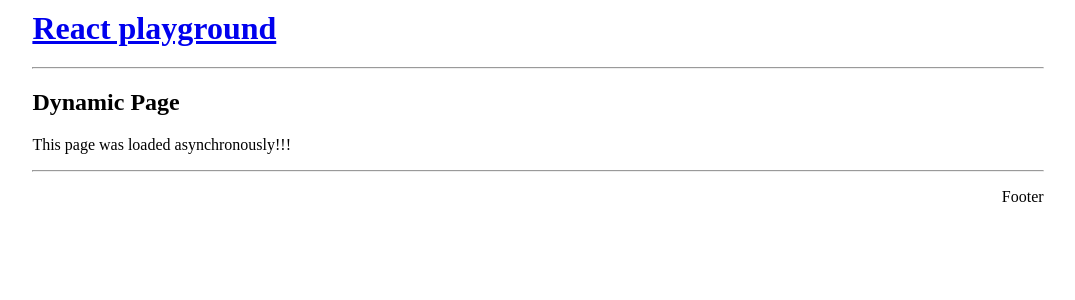
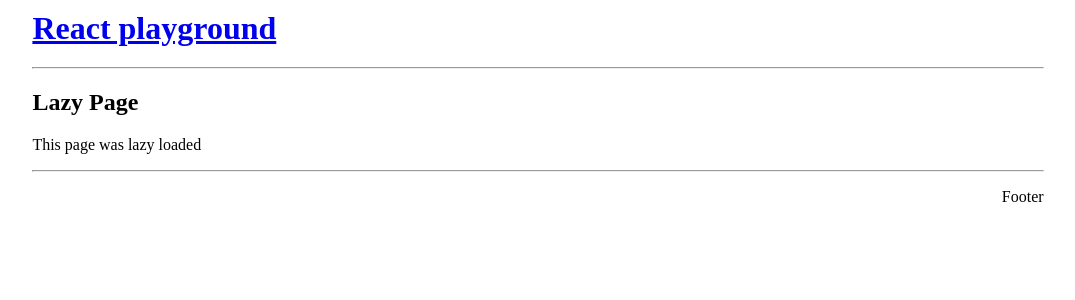
Before and after one commit to donsalari/react-playground, a React app: page /dynamic in a window 1280 px wide. Shown: the top 300 px of the page, without its empty margins (102-1177 px from the left). Built offline with nearby package versions, Linux system fonts and the light colour scheme.

Commit message:
lazy page

```diff
--- a/package.json
+++ b/package.json
@@ -1,7 +1,7 @@
 {
   "name": "react-playground",
   "version": "1.0.0",
-  "description": "React playground",
+  "description": "React Playground",
   "main": "index.js",
   "scripts": {
     "dev": "webpack-dev-server --env.env=dev",
--- a/src/components/App.js
+++ b/src/components/App.js
@@ -4,8 +4,8 @@ import { Switch, BrowserRouter as Router, Route } from 'react-router-dom';
 import Home from './Home';
 import Loading from './Loading';
 
-const DynamicPage = React.lazy(() =>
-  import(/* webpackChunkName: "dynamic-page" */ "./DynamicPage")
+const LazyPage = React.lazy(() =>
+  import(/* webpackChunkName: "dynamic-page" */ "./LazyPage")
 );
 
 const FourOhFour = React.lazy(() =>
@@ -18,7 +18,7 @@ const App = () => {
       <Suspense fallback={Loading}>
         <Switch>
           <Route exact path="/" component={Home} />
-          <Route exact path="/dynamic" component={DynamicPage} />
+          <Route exact path="/dynamic" component={LazyPage} />
           <Route component={FourOhFour} />
         </Switch>
       </Suspense>
--- a/src/components/DynamicPage.js
+++ /dev/null
@@ -1,14 +0,0 @@
-import React from 'react';
-
-import Layout from './Layout';
-
-const DynamicPage = () => {
-  return (
-    <Layout>
-      <h2>Dynamic Page</h2>
-      <p>This page was loaded asynchronously!!!</p>
-    </Layout>
-  );
-};
-
-export default DynamicPage;
--- a/src/components/Features.js
+++ b/src/components/Features.js
@@ -6,7 +6,7 @@ const Features = () => {
     'React Router 5',
     'Webpack 4',
     'CSS Modules with SourceMap',
-    'Code splitting by React Lazy'
+    'Code splitting with React Lazy Suspense'
   ];
 
   return (
--- /dev/null
+++ b/src/components/LazyPage.js
@@ -0,0 +1,14 @@
+import React from 'react';
+
+import Layout from './Layout';
+
+const LazyPage = () => {
+  return (
+    <Layout>
+      <h2>Lazy Page</h2>
+      <p>This page was lazy loaded</p>
+    </Layout>
+  );
+};
+
+export default LazyPage;
```
